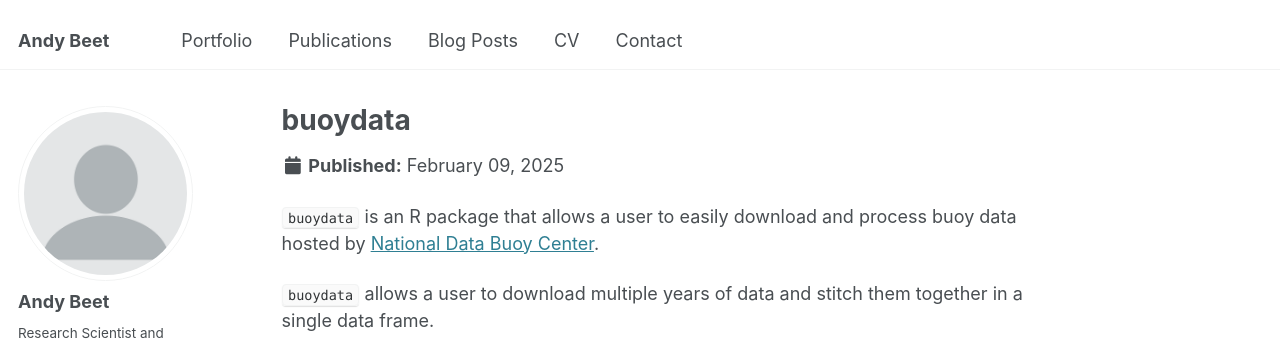
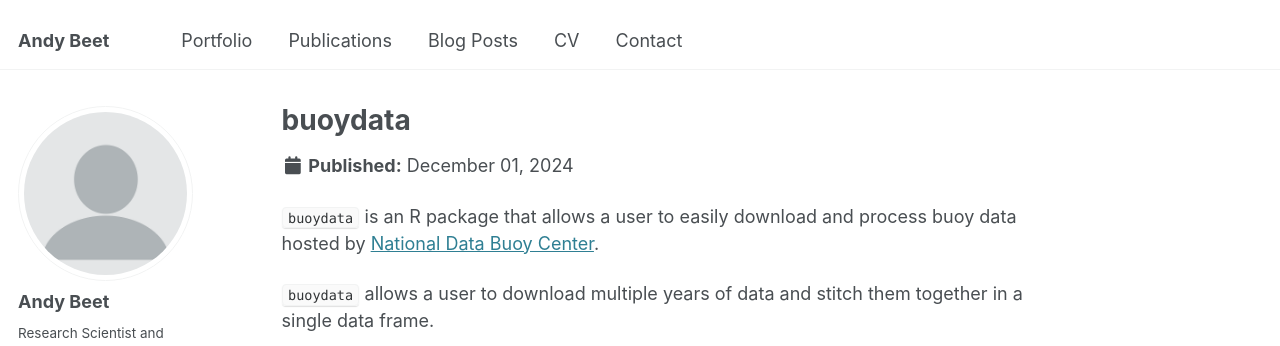
Before and after one commit to andybeet/website, a Jekyll site: the page built from _portfolio/buoydata.md, in a window 1280 px wide and 1219 px high. Shown: the top 346 px of the window. Built offline with Jekyll 4.4.1, drawn with Linux system fonts in a browser that asks for light colours; some web fonts are replaced.

Commit message:
add date field to portfolio for sorting

```diff
--- a/_portfolio/buoydata.md
+++ b/_portfolio/buoydata.md
@@ -2,6 +2,7 @@
 title: "buoydata"
 excerpt: "R package serving National Data Buoy Center (NDBC) data from all buoys around the world<br/><img src='/images/buoydata-250px.png'>"
 collection: portfolio
+date: 2024-12-01
 ---
 
 `buoydata` is an R package that allows a user to easily download and process buoy data hosted by [National Data Buoy Center](https://www.ndbc.noaa.gov/).
```
Also changed, not shown: _portfolio/stocksmart.md (+1 -0 lines).
